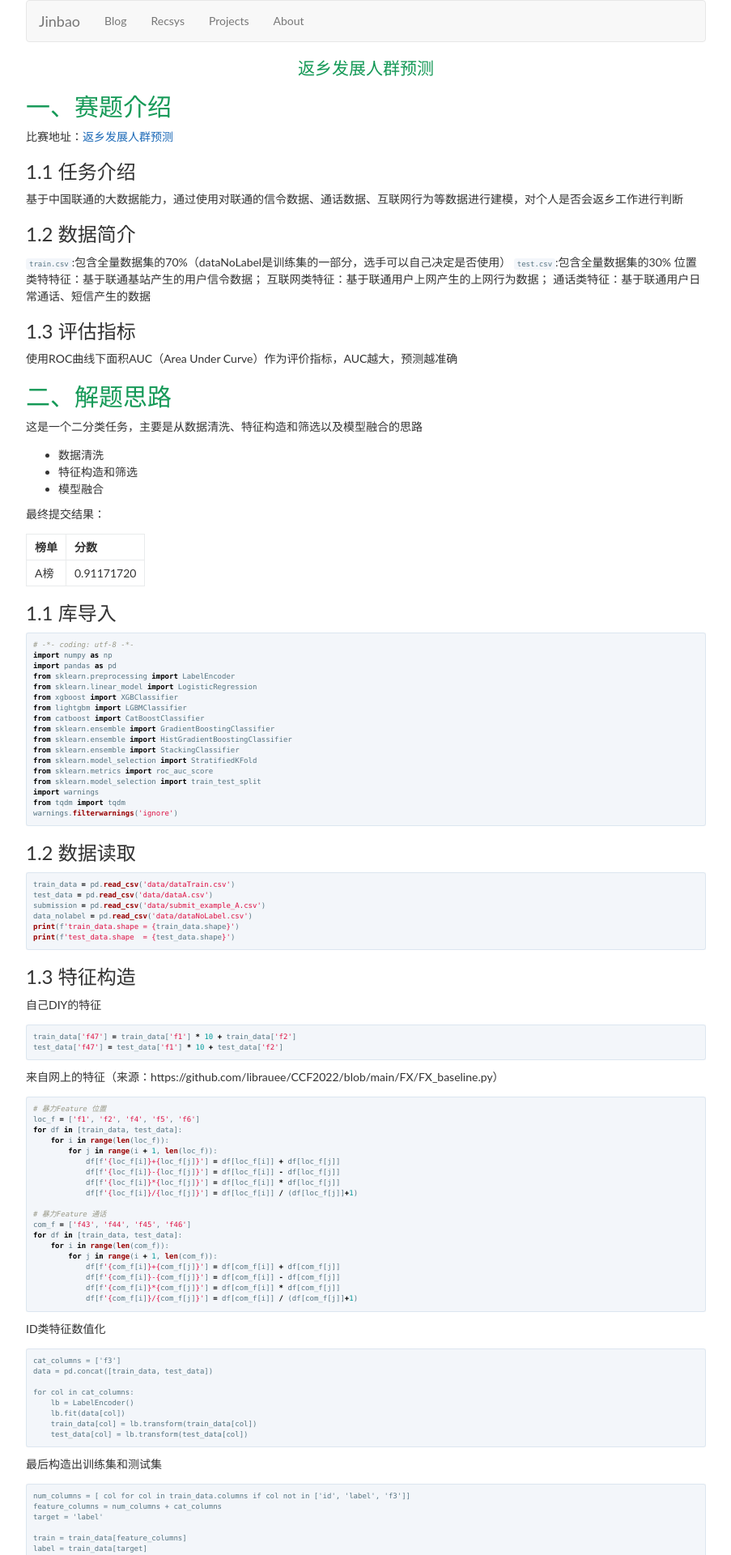
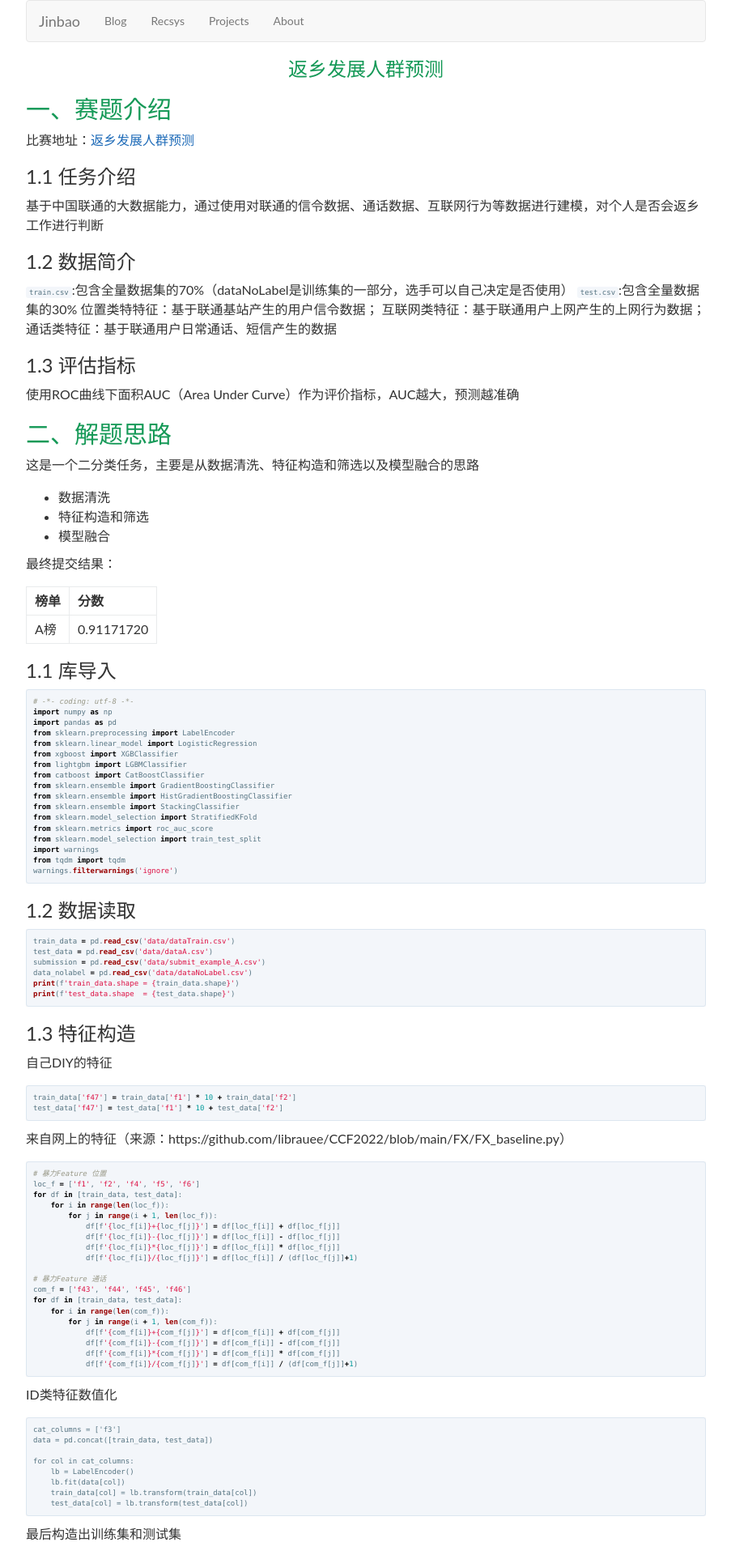
Before and after one commit to JinbaoWeb/jinbaoweb.github.io, a Jekyll site: the page built from 581.md, in a window 1280 px wide. Shown: the top 1920 px of the page at 81% size, without its empty margins (188-1091 px from the left). Built offline with Jekyll 4.4.1, drawn with Linux system fonts in a browser that asks for light colours; nearby versions of some CDN libraries; our own code applies the rules of GitHub Pages for plain Markdown files; comment, search, counter and statistics services are not loaded.

Commit message:
Update style.css

```diff
--- a/assets/css/style.css
+++ b/assets/css/style.css
@@ -620,7 +620,8 @@ a:hover {
 }
 
 .main-content {
-    word-wrap: break-word
+    word-wrap: break-word;
+    font-size: 16px;
 }
 
 .main-content :first-child {
```
